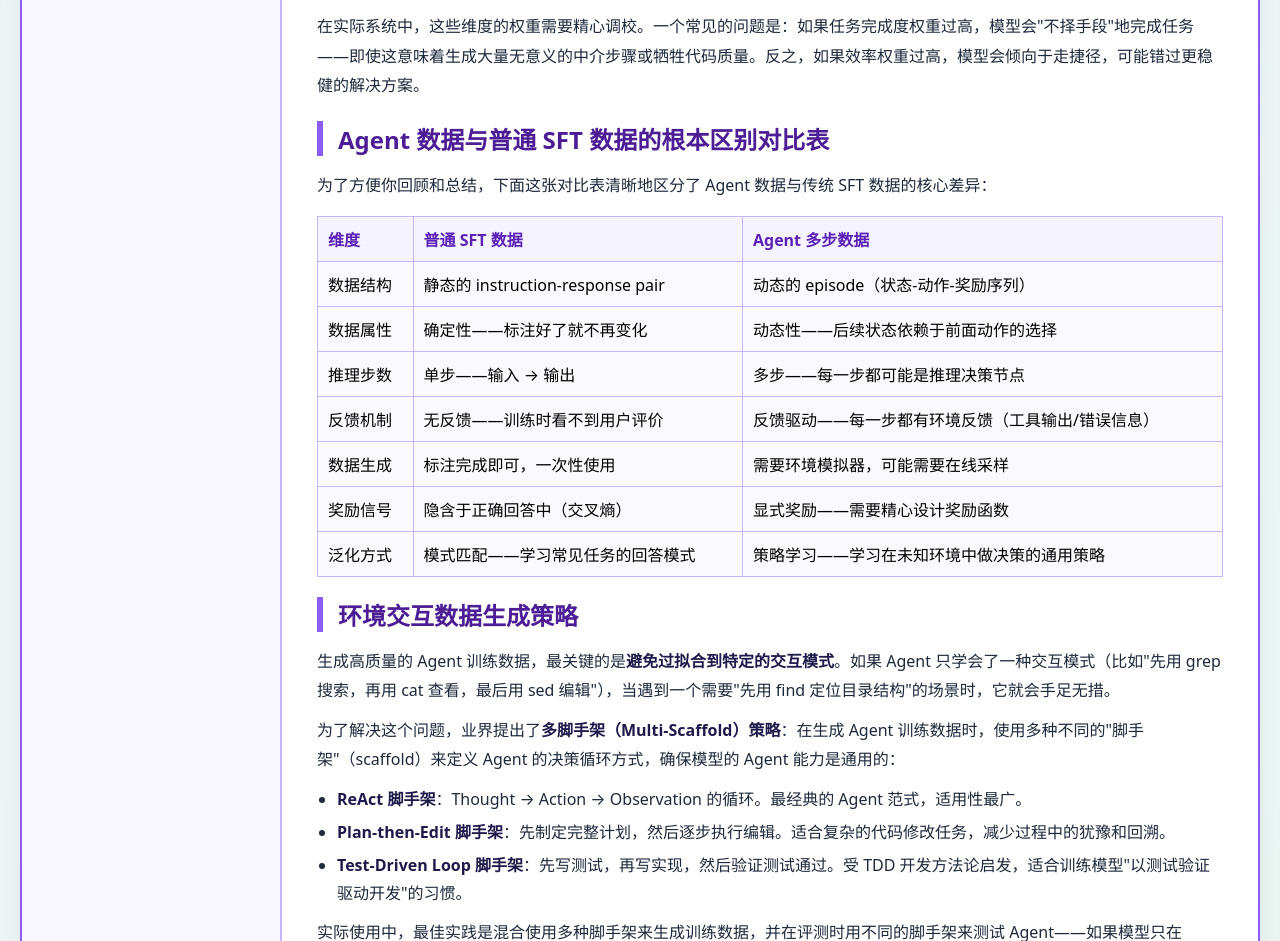
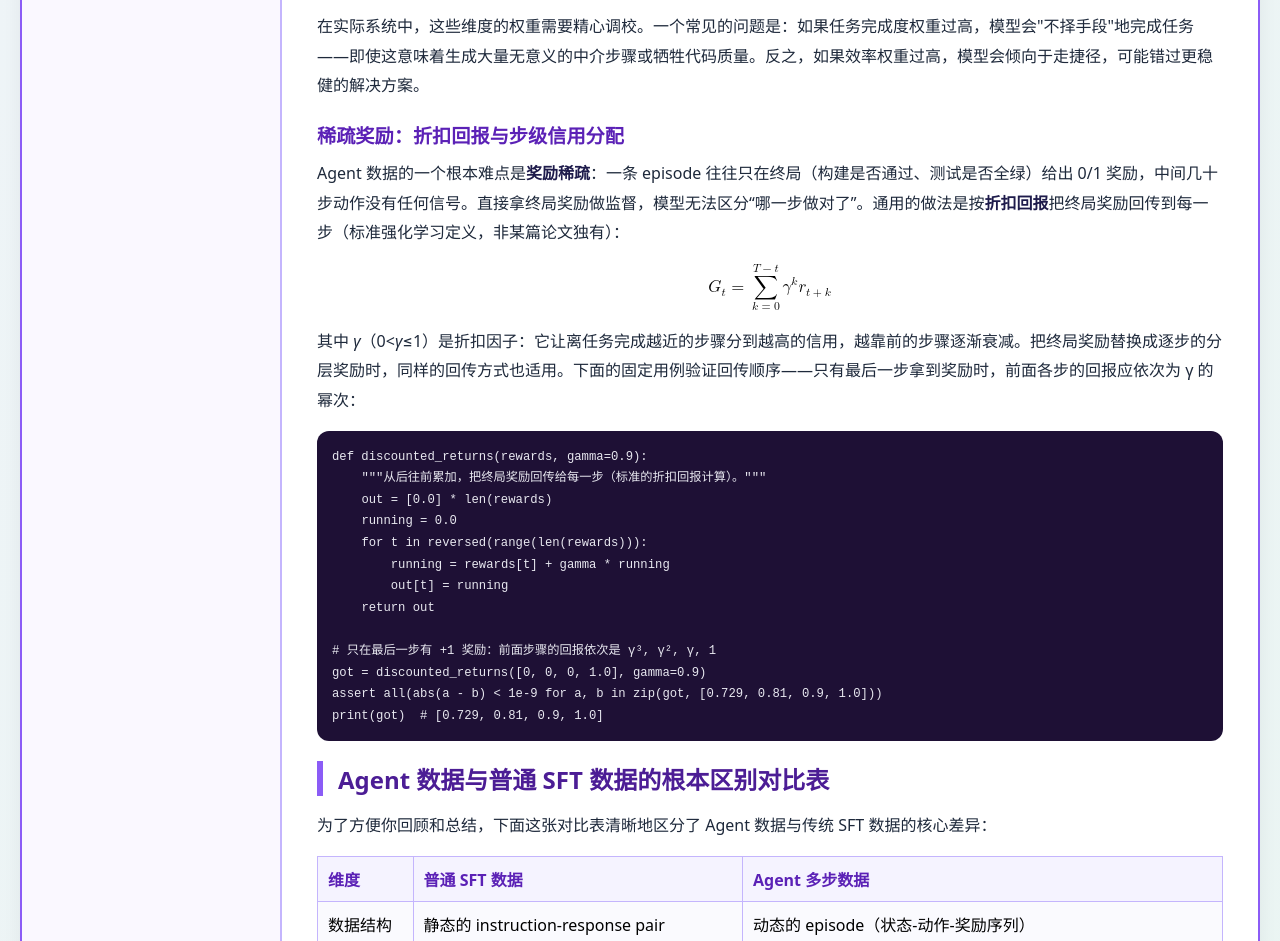
Before and after one commit to 1998x-stack/post-training-dataset-tutorial, a plain HTML site: page 22.html in a window 1280 px wide. Shown: the part 4254-5195 px from the top of the page. Drawn offline with Linux system fonts and the light colour scheme.

Commit message:
feat(post-training-dataset-tutorial): 第22章加入折扣回报公式与步级信用分配可执行示例

```diff
--- a/22.html
+++ b/22.html
@@ -17,6 +17,9 @@
         .skip-link:focus { left: 0; }
         table { width: 100%; }
         th, td { overflow-wrap: anywhere; }
+        .math-scroll { overflow-x: auto; padding: 0.4rem 0; }
+        .math-scroll math { font-size: 1.05rem; }
+        a:focus-visible, .math-scroll:focus-visible { outline: 3px solid #0ea5e9; outline-offset: 2px; }
         @media (prefers-reduced-motion: reduce) { * { transition: none !important; animation: none !important; } }
     </style>
 </head>
@@ -258,6 +261,34 @@ Agent 任务：阅读 Issue 描述，理解 bug 原因，修改代码使其通
 
         <p>在实际系统中，这些维度的权重需要精心调校。一个常见的问题是：如果任务完成度权重过高，模型会"不择手段"地完成任务——即使这意味着生成大量无意义的中介步骤或牺牲代码质量。反之，如果效率权重过高，模型会倾向于走捷径，可能错过更稳健的解决方案。</p>
 
+        <h3>稀疏奖励：折扣回报与步级信用分配</h3>
+
+        <p>Agent 数据的一个根本难点是<strong>奖励稀疏</strong>：一条 episode 往往只在终局（构建是否通过、测试是否全绿）给出 0/1 奖励，中间几十步动作没有任何信号。直接拿终局奖励做监督，模型无法区分“哪一步做对了”。通用的做法是按<strong>折扣回报</strong>把终局奖励回传到每一步（标准强化学习定义，非某篇论文独有）：</p>
+
+        <div class="math-scroll" data-math-scroll tabindex="0" role="region" aria-label="折扣回报公式，可横向滚动">
+            <math display="block" aria-label="从时刻 t 出发的折扣回报 G_t 等于求和：k 从 0 到 T 减 t，γ 的 k 次幂乘以 r 下标 t 加 k">
+                <msub><mi>G</mi><mi>t</mi></msub><mo>=</mo>
+                <munderover><mo>∑</mo><mrow><mi>k</mi><mo>=</mo><mn>0</mn></mrow><mrow><mi>T</mi><mo>−</mo><mi>t</mi></mrow></munderover>
+                <msup><mi>γ</mi><mi>k</mi></msup><msub><mi>r</mi><mrow><mi>t</mi><mo>+</mo><mi>k</mi></mrow></msub>
+            </math>
+        </div>
+
+        <p>其中 <em>γ</em>（0&lt;<em>γ</em>≤1）是折扣因子：它让离任务完成越近的步骤分到越高的信用，越靠前的步骤逐渐衰减。把终局奖励替换成逐步的分层奖励时，同样的回传方式也适用。下面的固定用例验证回传顺序——只有最后一步拿到奖励时，前面各步的回报应依次为 γ 的幂次：</p>
+
+        <pre><code>def discounted_returns(rewards, gamma=0.9):
+    """从后往前累加，把终局奖励回传给每一步（标准的折扣回报计算）。"""
+    out = [0.0] * len(rewards)
+    running = 0.0
+    for t in reversed(range(len(rewards))):
+        running = rewards[t] + gamma * running
+        out[t] = running
+    return out
+
+# 只在最后一步有 +1 奖励：前面步骤的回报依次是 γ³, γ², γ, 1
+got = discounted_returns([0, 0, 0, 1.0], gamma=0.9)
+assert all(abs(a - b) < 1e-9 for a, b in zip(got, [0.729, 0.81, 0.9, 1.0]))
+print(got)  # [0.729, 0.81, 0.9, 1.0]</code></pre>
+
         <h2>Agent 数据与普通 SFT 数据的根本区别对比表</h2>
 
         <p>为了方便你回顾和总结，下面这张对比表清晰地区分了 Agent 数据与传统 SFT 数据的核心差异：</p>
```
